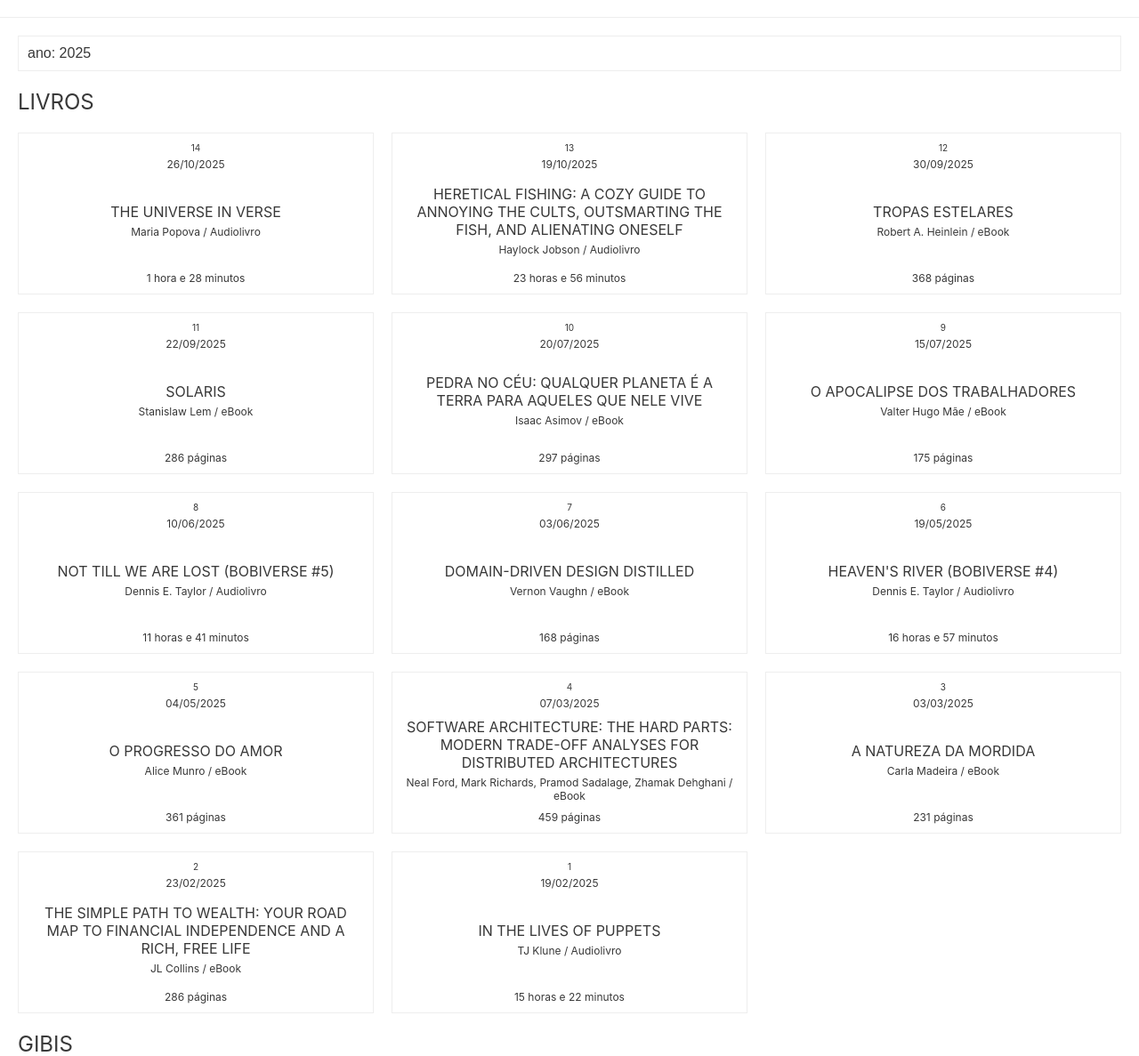
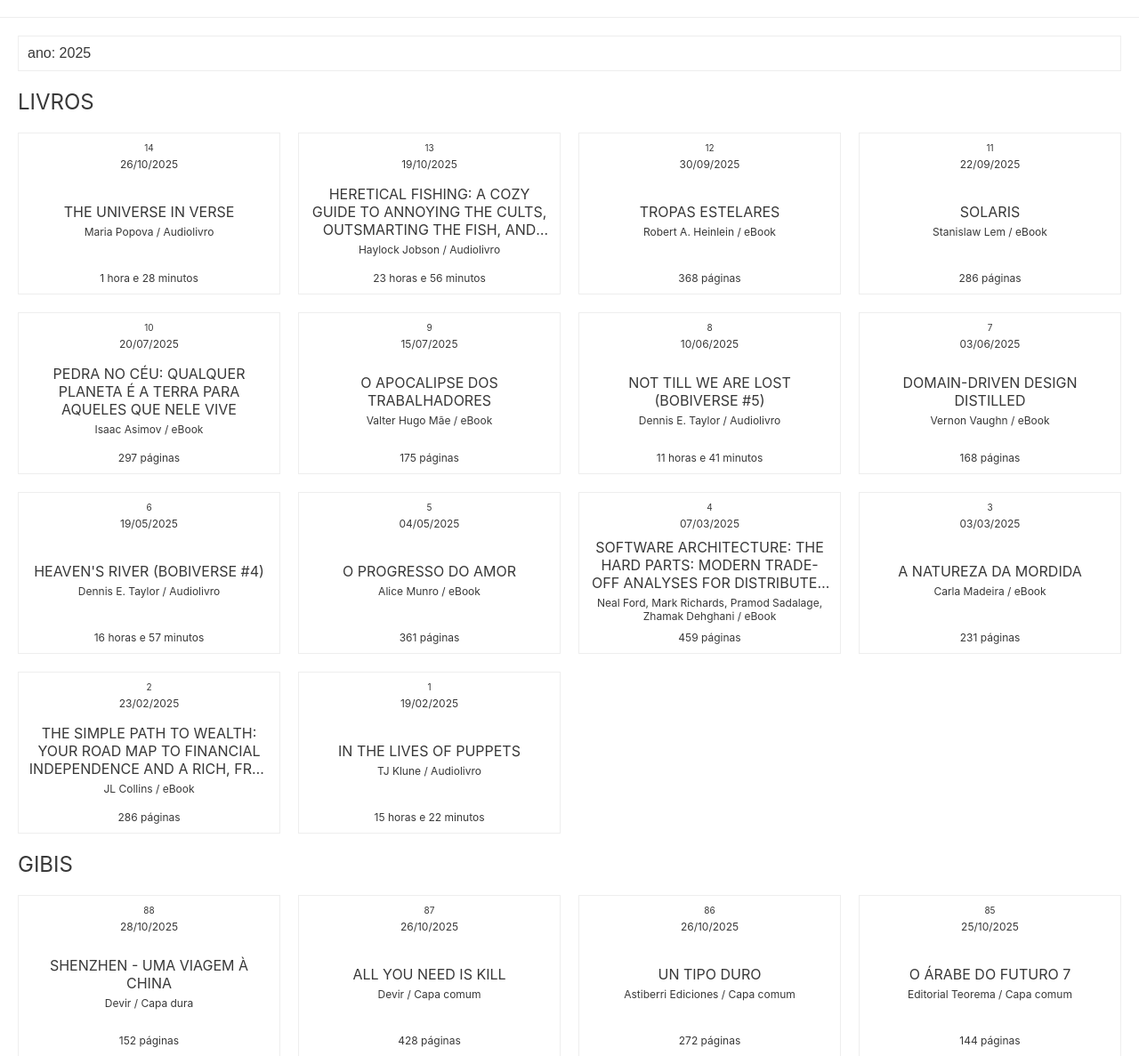
Before and after one commit to fabiano/estoualer, a PHP site: page / in a window 1280 px wide. Shown: the part 81-1268 px from the top of the page at 89% size. Run offline with PHP 8.4, Linux system fonts and the light colour scheme; data comes from the database, SQL or seed files in the repository.

Commit message:
Set title max number of lines

```diff
--- a/src/site.css
+++ b/src/site.css
@@ -243,13 +243,28 @@ body.is-loading .progress {
 }
 
 .cards .card .title {
+  box-orient: vertical;
+  -webkit-box-orient: vertical;
+  display: -webkit-box;
+  line-clamp: 3;
+  -webkit-line-clamp: 3;
   margin-bottom: 5px;
+  overflow: hidden;
+  text-overflow: ellipsis;
   text-transform: uppercase;
   word-break: break-word;
 }
 
 .cards .card .publisher-and-format {
+  box-orient: vertical;
+  -webkit-box-orient: vertical;
+  display: -webkit-box;
   font-size: 1.2rem;
+  line-clamp: 2;
+  -webkit-line-clamp: 2;
+  overflow: hidden;
+  text-overflow: ellipsis;
+  word-break: break-word;
 }
 
 .cards .card .length {
@@ -263,12 +278,6 @@ body.is-loading .progress {
 }
 
 @media only screen and (min-width: 1024px) {
-  .cards .card {
-    width: calc(33.33333333333% - 42px);
-  }
-}
-
-@media only screen and (min-width: 1366px) {
   .cards .card {
     width: calc(25% - 42px);
   }
```
